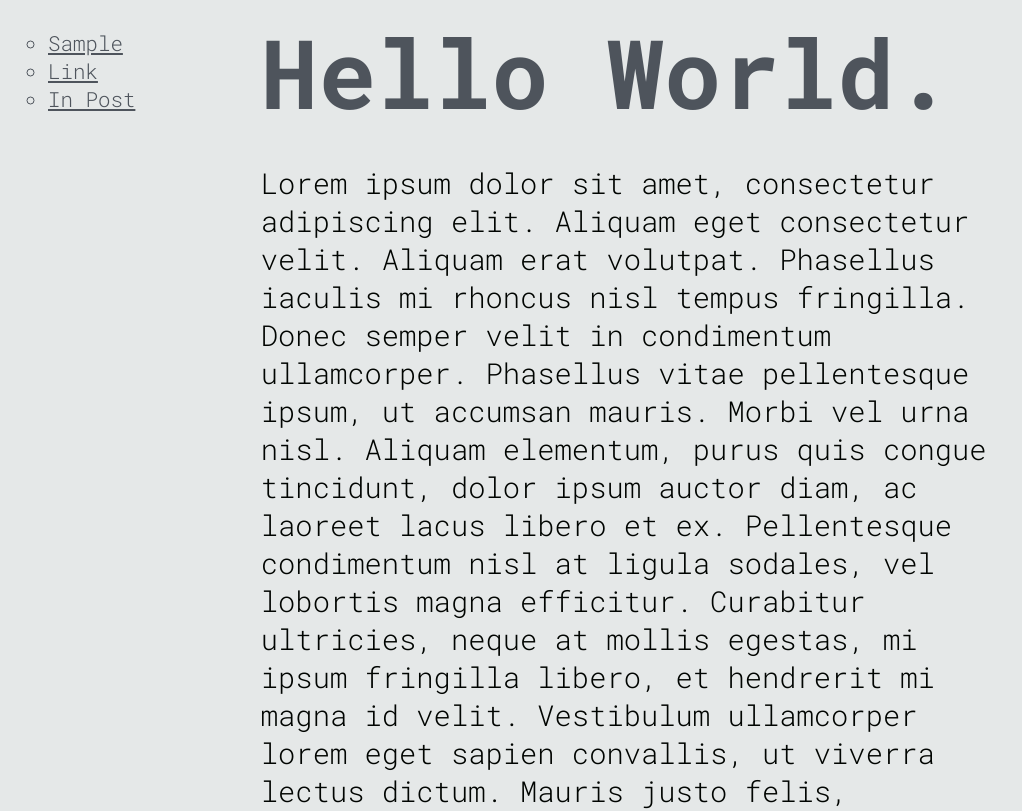
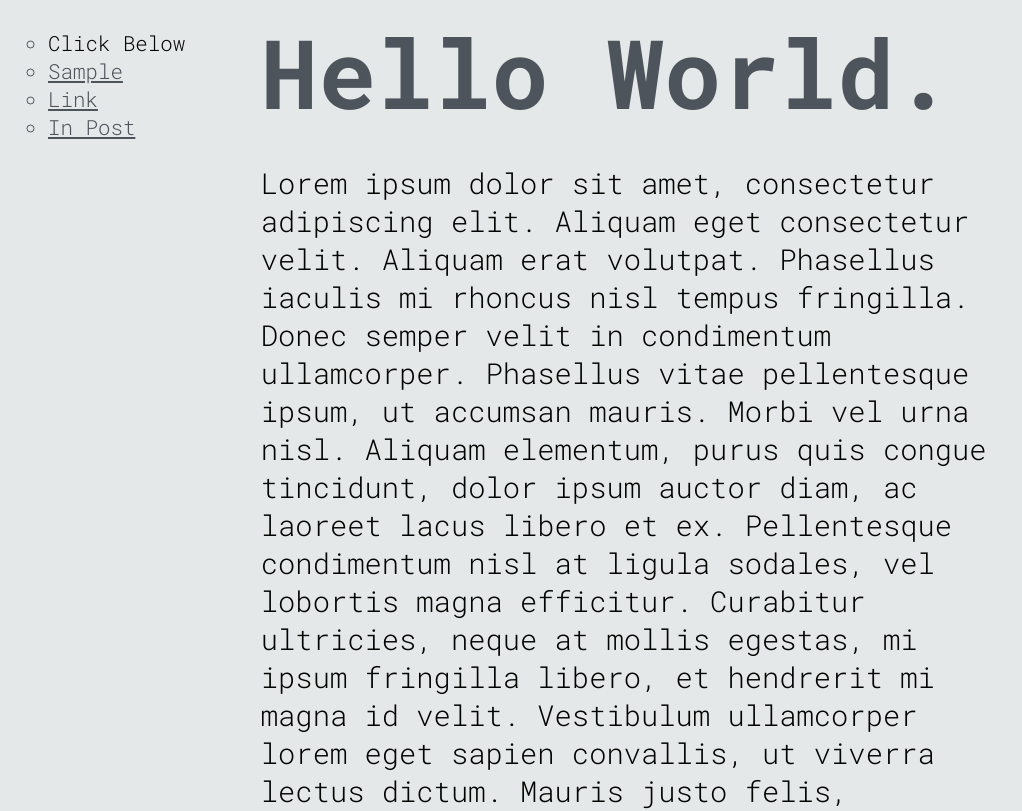
Before and after one commit to dylan-workhub/blog, a plain HTML site: page index.html in a window 1280 px wide. Shown: the top 811 px of the page, without its empty margins (0-1022 px from the left). Drawn offline with Linux system fonts and the light colour scheme.

Commit message:
Added small list

```diff
--- a/index.html
+++ b/index.html
@@ -11,6 +11,7 @@
     <div id="text-body">
       <aside>
         <ul>
+          <li>Click Below</li>
           <li><a href="#">Sample</a></li>
           <li><a href="#">Link</a></li>
           <li><a href="#">In Post</a></li>
```
